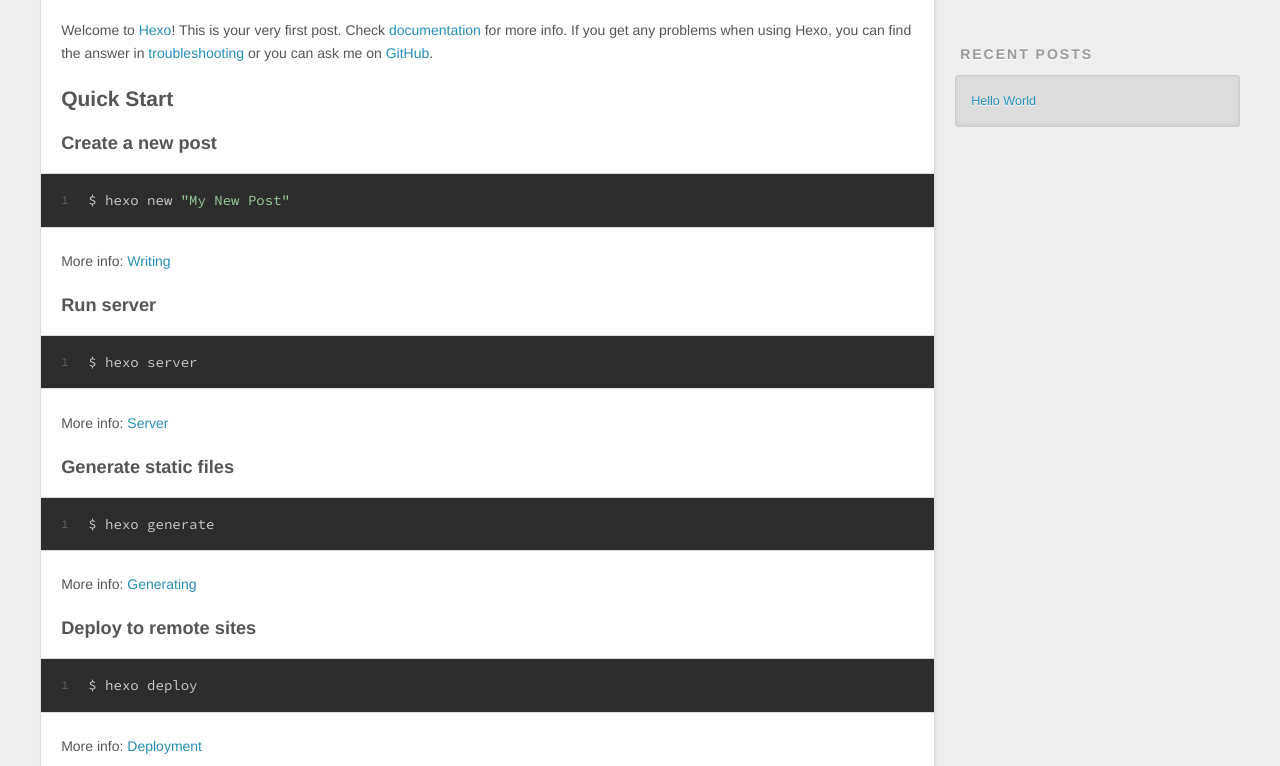
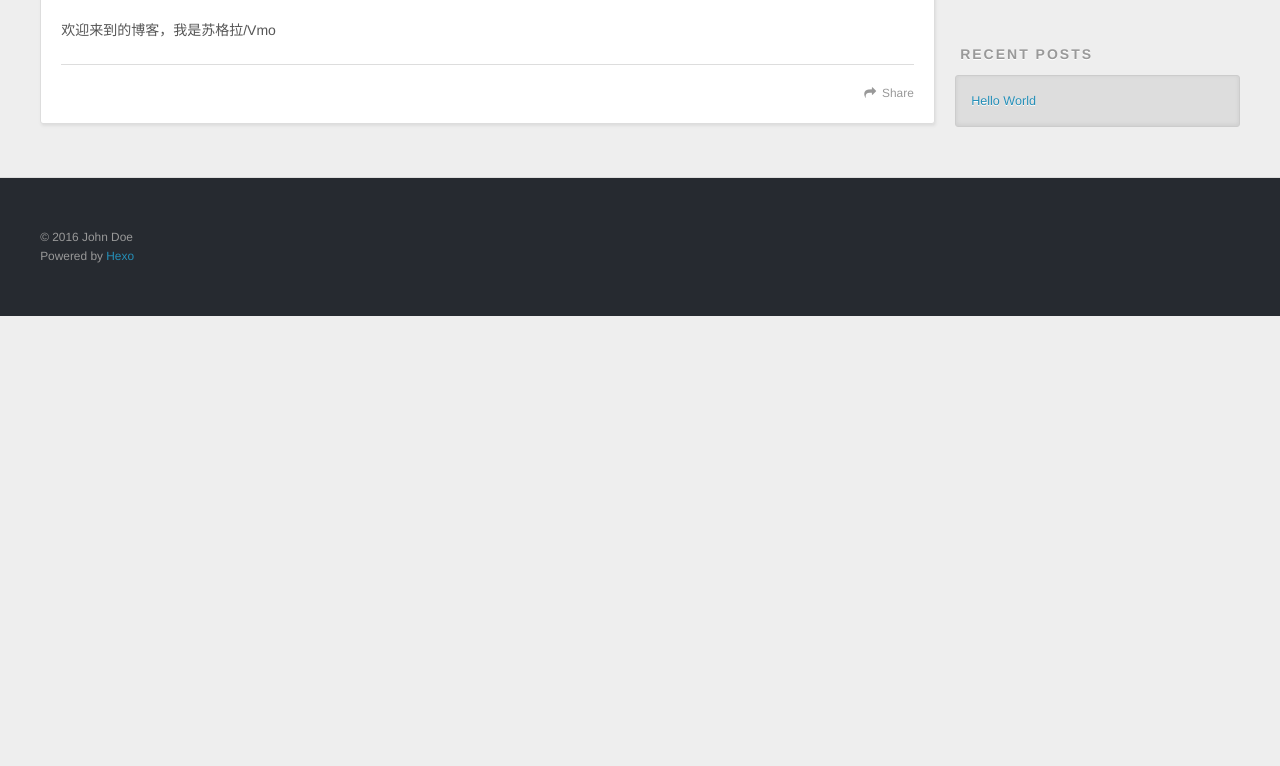
Before and after one commit to vmo123/vmo123.github.io, a plain HTML site: page 2016/09/03/hello-world/index.html in a window 1280 px wide. Shown: the part 434-1200 px from the top of the page. After the commit the page ends 800 px from the top, so only its background shows below. Drawn offline with nearby package versions, Linux system fonts and the light colour scheme.

Commit message:
Site updated: 2016-09-03 22:35:59

```diff
--- a/2016/09/03/hello-world/index.html
+++ b/2016/09/03/hello-world/index.html
@@ -5,19 +5,16 @@
 
   <title>Hello World | Hexo</title>
   <meta name="viewport" content="width=device-width, initial-scale=1, maximum-scale=1">
-  <meta name="description" content="Welcome to Hexo! This is your very first post. Check documentation for more info. If you get any problems when using Hexo, you can find the answer in troubleshooting or you can ask me on GitHub.
-Quick">
+  <meta name="description" content="欢迎来到的博客，我是苏格拉/Vmo">
 <meta property="og:type" content="article">
 <meta property="og:title" content="Hello World">
 <meta property="og:url" content="http://yoursite.com/2016/09/03/hello-world/index.html">
 <meta property="og:site_name" content="Hexo">
-<meta property="og:description" content="Welcome to Hexo! This is your very first post. Check documentation for more info. If you get any problems when using Hexo, you can find the answer in troubleshooting or you can ask me on GitHub.
-Quick">
-<meta property="og:updated_time" content="2016-09-03T13:11:53.000Z">
+<meta property="og:description" content="欢迎来到的博客，我是苏格拉/Vmo">
+<meta property="og:updated_time" content="2016-09-03T14:34:47.000Z">
 <meta name="twitter:card" content="summary">
 <meta name="twitter:title" content="Hello World">
-<meta name="twitter:description" content="Welcome to Hexo! This is your very first post. Check documentation for more info. If you get any problems when using Hexo, you can find the answer in troubleshooting or you can ask me on GitHub.
-Quick">
+<meta name="twitter:description" content="欢迎来到的博客，我是苏格拉/Vmo">
 
     <link rel="alternate" href="/atom.xml" title="Hexo" type="application/atom+xml">
 
@@ -88,15 +85,7 @@ Quick">
 
     <div class="article-entry" itemprop="articleBody">
 
-        <p>Welcome to <a href="https://hexo.io/" target="_blank" rel="external">Hexo</a>! This is your very first post. Check <a href="https://hexo.io/docs/" target="_blank" rel="external">documentation</a> for more info. If you get any problems when using Hexo, you can find the answer in <a href="https://hexo.io/docs/troubleshooting.html" target="_blank" rel="external">troubleshooting</a> or you can ask me on <a href="https://github.com/hexojs/hexo/issues" target="_blank" rel="external">GitHub</a>.</p>
-<h2 id="Quick-Start"><a href="#Quick-Start" class="headerlink" title="Quick Start"></a>Quick Start</h2><h3 id="Create-a-new-post"><a href="#Create-a-new-post" class="headerlink" title="Create a new post"></a>Create a new post</h3><figure class="highlight bash"><table><tr><td class="gutter"><pre><div class="line">1</div></pre></td><td class="code"><pre><div class="line">$ hexo new <span class="string">"My New Post"</span></div></pre></td></tr></table></figure>
-<p>More info: <a href="https://hexo.io/docs/writing.html" target="_blank" rel="external">Writing</a></p>
-<h3 id="Run-server"><a href="#Run-server" class="headerlink" title="Run server"></a>Run server</h3><figure class="highlight bash"><table><tr><td class="gutter"><pre><div class="line">1</div></pre></td><td class="code"><pre><div class="line">$ hexo server</div></pre></td></tr></table></figure>
-<p>More info: <a href="https://hexo.io/docs/server.html" target="_blank" rel="external">Server</a></p>
-<h3 id="Generate-static-files"><a href="#Generate-static-files" class="headerlink" title="Generate static files"></a>Generate static files</h3><figure class="highlight bash"><table><tr><td class="gutter"><pre><div class="line">1</div></pre></td><td class="code"><pre><div class="line">$ hexo generate</div></pre></td></tr></table></figure>
-<p>More info: <a href="https://hexo.io/docs/generating.html" target="_blank" rel="external">Generating</a></p>
-<h3 id="Deploy-to-remote-sites"><a href="#Deploy-to-remote-sites" class="headerlink" title="Deploy to remote sites"></a>Deploy to remote sites</h3><figure class="highlight bash"><table><tr><td class="gutter"><pre><div class="line">1</div></pre></td><td class="code"><pre><div class="line">$ hexo deploy</div></pre></td></tr></table></figure>
-<p>More info: <a href="https://hexo.io/docs/deployment.html" target="_blank" rel="external">Deployment</a></p>
+        <p>欢迎来到的博客，我是苏格拉/Vmo</p>
 
 
     </div>
```
Also changed, not shown: index.html (+1 -9 lines).
